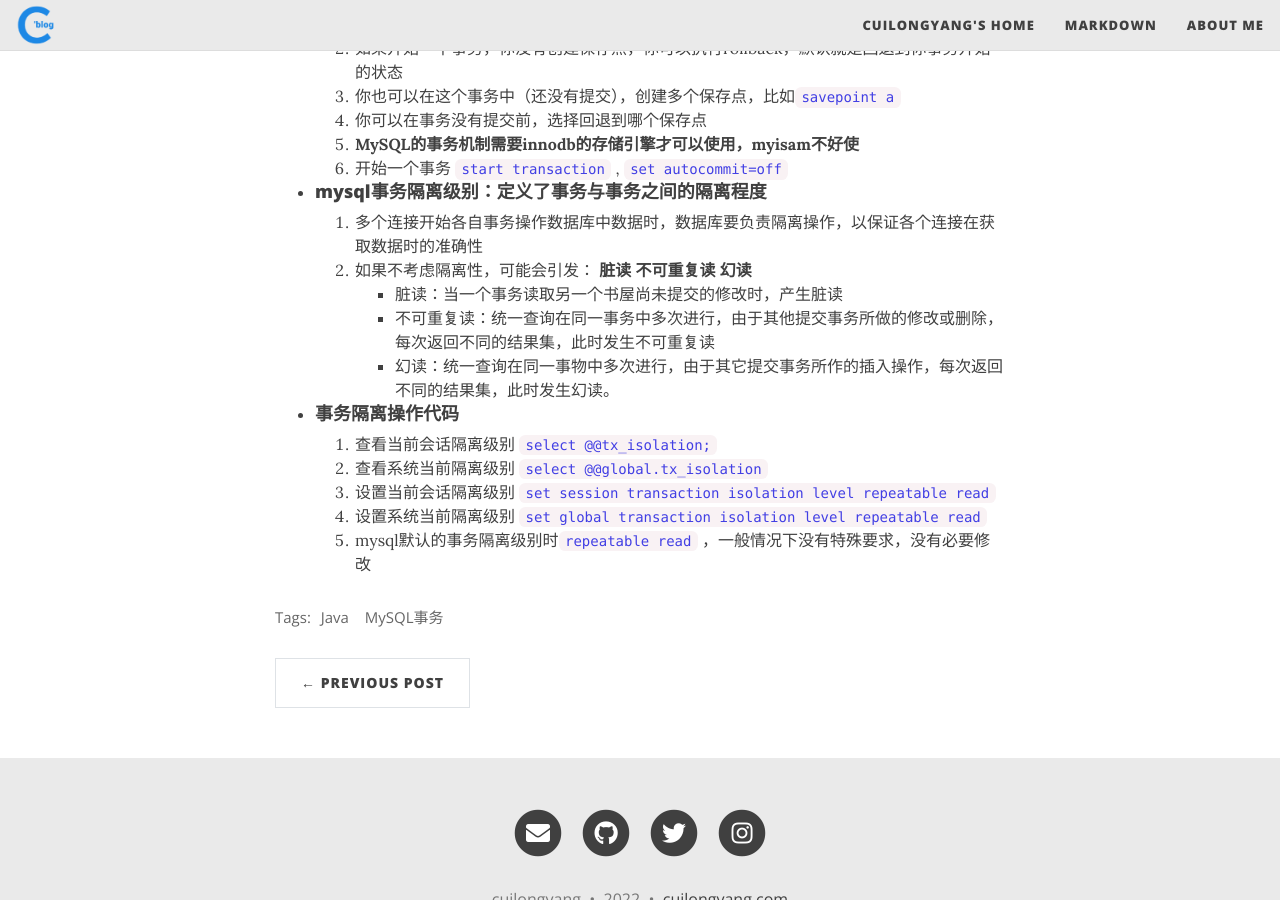
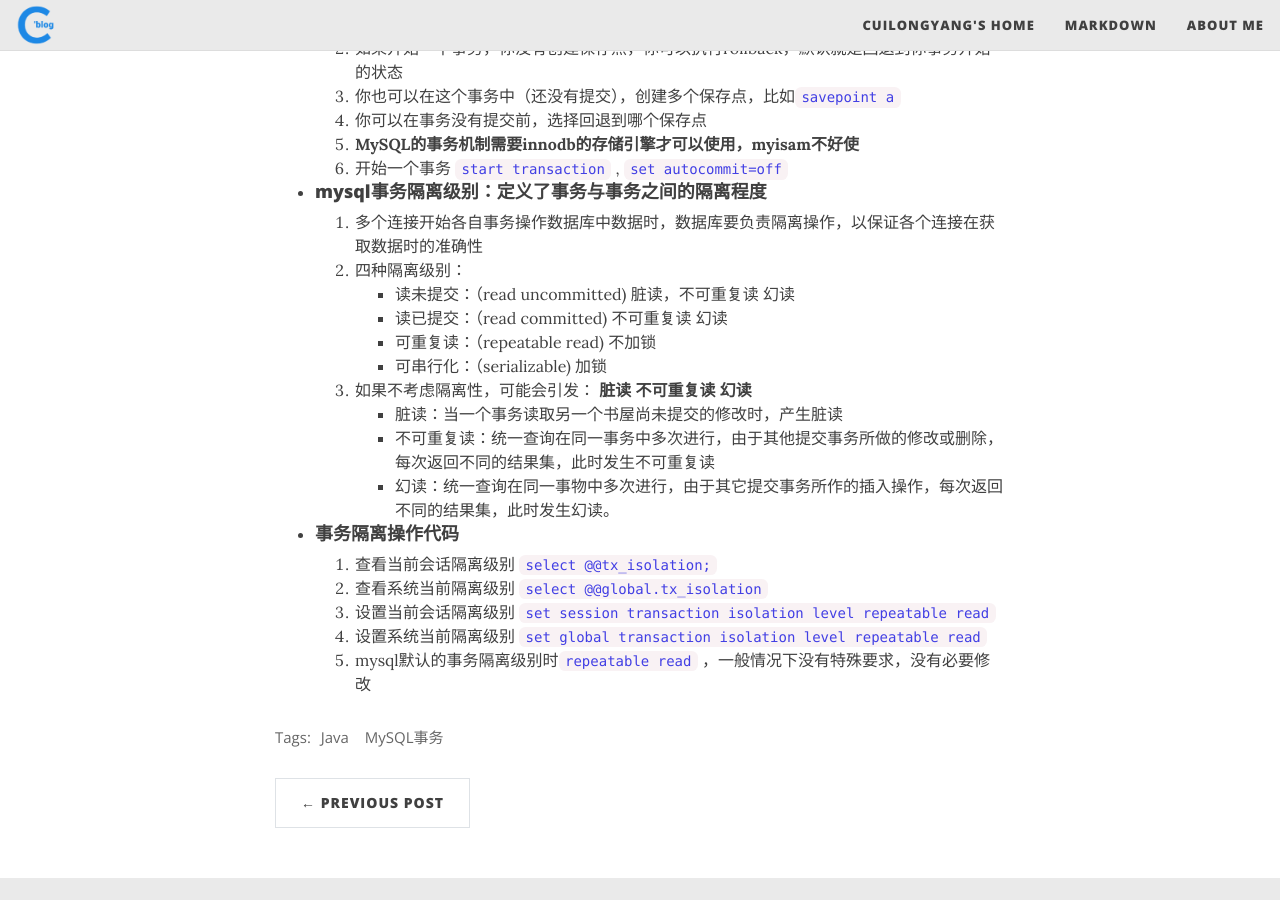
Before and after one commit to cuilongyang/cuilongyang.github.io, a Jekyll site: the page built from _posts/2022-02-10-MySQL-dml.markdown, in a window 1280 px wide and 900 px high, scrolled down 635 px. Built offline with Jekyll 4.4.1, drawn with Linux system fonts in a browser that asks for light colours; nearby versions of some CDN libraries.

Commit message:
Update 2022-02-10-MySQL-dml.markdown

```diff
--- a/_posts/2022-02-10-MySQL-dml.markdown
+++ b/_posts/2022-02-10-MySQL-dml.markdown
@@ -39,6 +39,11 @@ tags: [Java,MySQL事务]
 - #### mysql事务隔离级别：定义了事务与事务之间的隔离程度
 
   1. 多个连接开始各自事务操作数据库中数据时，数据库要负责隔离操作，以保证各个连接在获取数据时的准确性
+  2. 四种隔离级别：
+     - 读未提交：（read uncommitted)    脏读，不可重复读   幻读
+     - 读已提交：（read committed)      不可重复读  幻读
+     - 可重复读：（repeatable read)     不加锁
+     - 可串行化：（serializable)  加锁
   2. 如果不考虑隔离性，可能会引发： **脏读**    **不可重复读**    **幻读**
      - 脏读：当一个事务读取另一个书屋尚未提交的修改时，产生脏读
      - 不可重复读：统一查询在同一事务中多次进行，由于其他提交事务所做的修改或删除，每次返回不同的结果集，此时发生不可重复读
```
